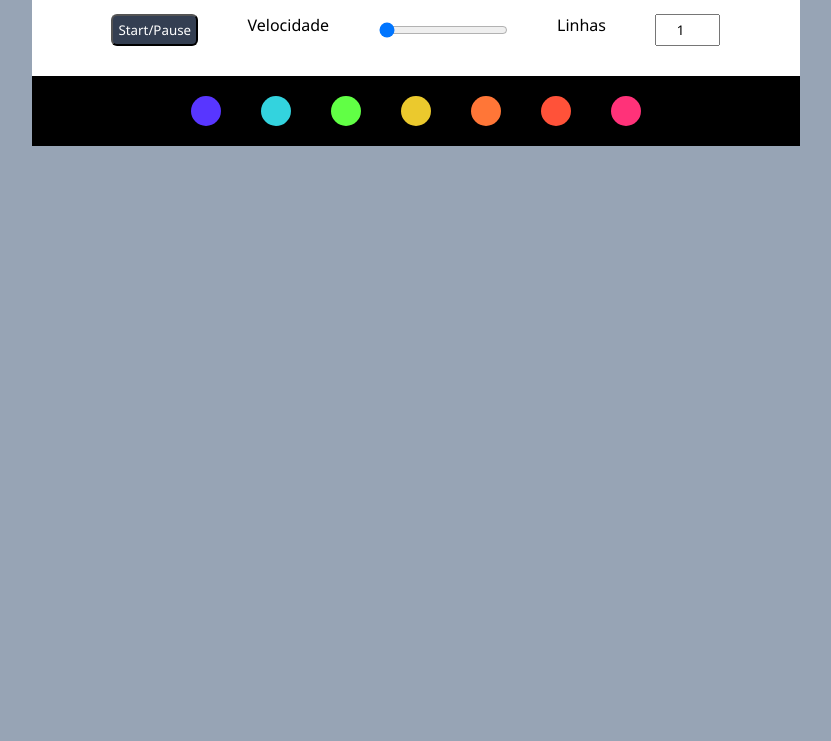
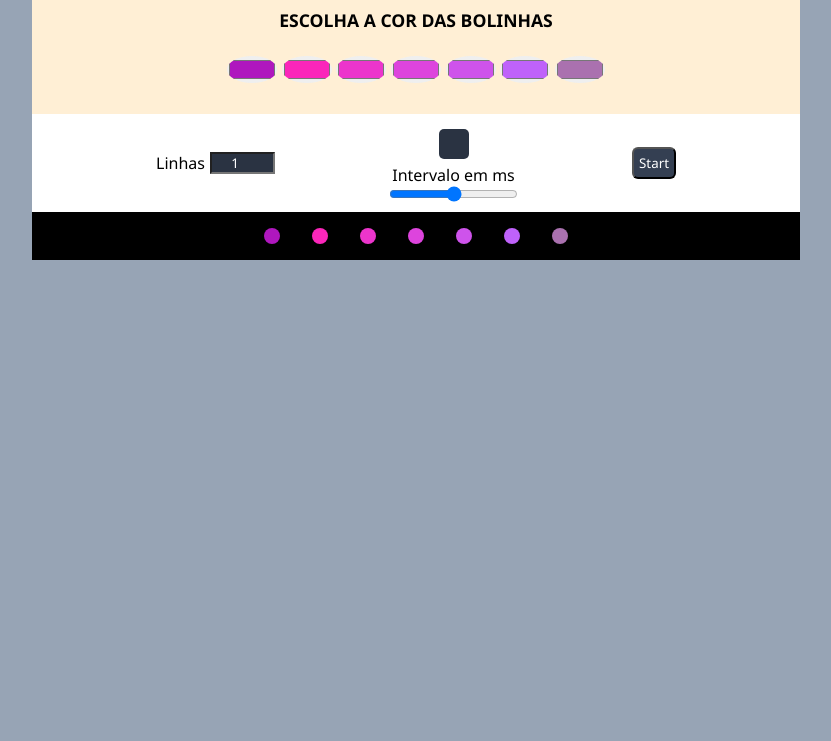
Before and after one commit to alan-cavalcante/Christmas-lights, a plain HTML site: page index.html in a window 1280 px wide. Shown: the part 59-800 px from the top of the page, without its empty margins (224-1055 px from the left). Drawn offline with Linux system fonts and the light colour scheme.

Commit message:
add selecao de cor

```diff
--- a/index.html
+++ b/index.html
@@ -12,23 +12,42 @@
 
 <body>
     <div id="container">
-        <h1>Luzes de Natal</h1>
+        <h1>Painel de Luzes</h1>
+        <div id="colorpickers">
+            <br>
+            <p>Escolha a cor das bolinhas</p>
+            <br>
+            <input class="colorP" oninput="mudarCor(this.value, this.dataset.nmr)" type="color" value="#AF17BE" data-nmr="1">
+            <input class="colorP" oninput="mudarCor(this.value, this.dataset.nmr)" type="color" value="#FB26BA" data-nmr="2">
+            <input class="colorP" oninput="mudarCor(this.value, this.dataset.nmr)" type="color" value="#EC35CC" data-nmr="3">
+            <input class="colorP" oninput="mudarCor(this.value, this.dataset.nmr)" type="color" value="#DD44DD" data-nmr="4">
+            <input class="colorP" oninput="mudarCor(this.value, this.dataset.nmr)" type="color" value="#CE53EB" data-nmr="5">
+            <input class="colorP" oninput="mudarCor(this.value, this.dataset.nmr)" type="color" value="#BF62FA" data-nmr="6">
+            <input class="colorP" oninput="mudarCor(this.value, this.dataset.nmr)" type="color" value="#AA71AF" data-nmr="7">
+        </div>
         <div id="controles">
-            <button id="start-pause" onclick="cores()">Start/Pause</button>
-            <label for="slider">Velocidade</label>
-            <input type="range" name="slider" value="100" id="slider" min="100" max="2000">
-            <label for="rows">Linhas</label>
-            <input type="number" name="quantidade" onchange="inserirLinhas(this.value)" value="1" id="rows" min="1" max="7">
+            <div id="caixalinhas">
+                <label for="rows">Linhas</label>
+                <input type="number" name="quantidade" oninput="inserirLinhas(this.value)" value="1" id="rows" min="1"
+                    max="7">
+            </div>
+            <div id="caixaIntervalo">
+                <div id="displayIntervalo"></div>
+                <label for="slider">Intervalo em ms</label>
+                <input type="range" name="slider" oninput="showDisplay(this.value)" value="" id="slider" min="100"
+                    max="2000">
+            </div>
+            <button id="start-pause" onclick="cores()">Start</button>
         </div>
         <div id="containerMaiorLuzes">
             <div id="container-luzes">
-                <div class="luzes" id="um"></div>
-                <div class="luzes" id="dois"></div>
-                <div class="luzes" id="tres"></div>
-                <div class="luzes" id="quatro"></div>
-                <div class="luzes" id="cinco"></div>
-                <div class="luzes" id="seis"></div>
-                <div class="luzes" id="sete"></div>
+                <div class="luzes" id="1" style="background-color: #AF17BE;"></div>
+                <div class="luzes" id="2" style="background-color: #FB26BA;"></div>
+                <div class="luzes" id="3" style="background-color: #EC35CC;"></div>
+                <div class="luzes" id="4" style="background-color: #DD44DD;"></div>
+                <div class="luzes" id="5" style="background-color: #CE53EB;"></div>
+                <div class="luzes" id="6" style="background-color: #BF62FA;"></div>
+                <div class="luzes" id="7" style="background-color: #AA71AF;"></div>
             </div>
         </div>
     </div>
--- a/main.js
+++ b/main.js
@@ -1,7 +1,10 @@
 let luzes = document.getElementsByClassName('luzes')
 let temporizador = ms => new Promise(res => setTimeout(res, ms))
-let ativo = 0
 
+function showDisplay(valor) {
+    let display = document.getElementById("displayIntervalo")
+    display.textContent = valor
+}
 
 /*Inserir e Remover fileira de luzes*/
 function inserirLinhas(qtd) {
@@ -19,7 +22,6 @@ function inserirLinhas(qtd) {
 
 /*Iniciar e parar o escalonamento das bolinhas*/
 async function cores() {
-        if (ativo == 0) {
     let slider = document.getElementById('slider').value
     for (let i = 0; i < luzes.length; i++) {
         luzes[i].style.transform = "scale(2,2)"
@@ -27,4 +29,10 @@ function inserirLinhas(qtd) {
         luzes[i].style.transform = "scale(1,1)"
     }
 }
+
+/* Escolher cor da bolinha */
+
+function mudarCor(valor, id) {
+    let bolinha = document.getElementById(id)
+    bolinha.style.backgroundColor = valor
 }
--- a/style.css
+++ b/style.css
@@ -18,6 +18,8 @@
 
 body {
     background-color: var(--azul);
+    display: flex;
+    flex-direction: column;
 }
 
 #container {
@@ -28,13 +30,28 @@ body {
     align-items: center;
 }
 
+#colorpickers {
+    background-color: papayawhip;
+    width: 100%;
+    padding-bottom: 30px;
+    font-weight: bold;
+    font-size: 1.1em;
+    text-transform: uppercase;
+}
+
+.colorP {
+    border: none;
+    border-radius: 50%;
+}
+
 #controles {
     background-color: white;
     width: 100%;
-    padding: 30px;
+    padding: 10px;
     display: flex;
     flex-direction: row;
     justify-content: space-evenly;
+    align-items: center;
 }
 
 #start-pause {
@@ -43,7 +60,40 @@ body {
     color: white;
     border-radius: 6px;
     font-weight: 500;
+    height: 50%;
 }
+
+#caixaIntervalo {
+    display: flex;
+    flex-direction: column;
+    justify-content: space-evenly;
+    text-align: center;
+    align-items: center;
+}
+
+#displayIntervalo {
+    height: 30px;
+    padding: 5px;
+    min-width: 30px;
+    background-color: var(--azul4);
+    border-radius: 5px;
+    margin: 5px;
+    color: white;
+}
+
+#caixalinhas {
+    display: flex;
+    flex-direction: row;
+    align-items: center;
+}
+
+#rows {
+    background-color: var(--azul4);
+    color: white;
+    margin: 0 0 0 5px;
+    width: 100%;
+}
+
 
 #containerMaiorLuzes {
     background-color: black;
@@ -55,43 +105,15 @@ body {
 
 #container-luzes {
     width: 100%;
+    min-width: 210px;
     display: flex;
     flex-direction: row;
     justify-content: center;
 }
 
 .luzes {
-    width: 30px;
-    height: 30px;
-    margin: 20px 20px;
+    width: 1em;
+    height: 1em;
+    margin: 1em 1em;
     border-radius: 50%;
-    background-color: white;
 }
-
-#um {
-    background-color: #5836FF;
-}
-
-#dois {
-    background-color: #33D3DE;
-}
-
-#tres {
-    background-color: #61FF45;
-}
-
-#quatro {
-    background-color: #EBC92D;
-}
-
-#cinco {
-    background-color: #FF7637;
-}
-
-#seis {
-    background-color: #FF5239;
-}
-
-#sete {
-    background-color: #fF3279;
-}
```
Lines whose indentation alone changed are shown as unchanged.
